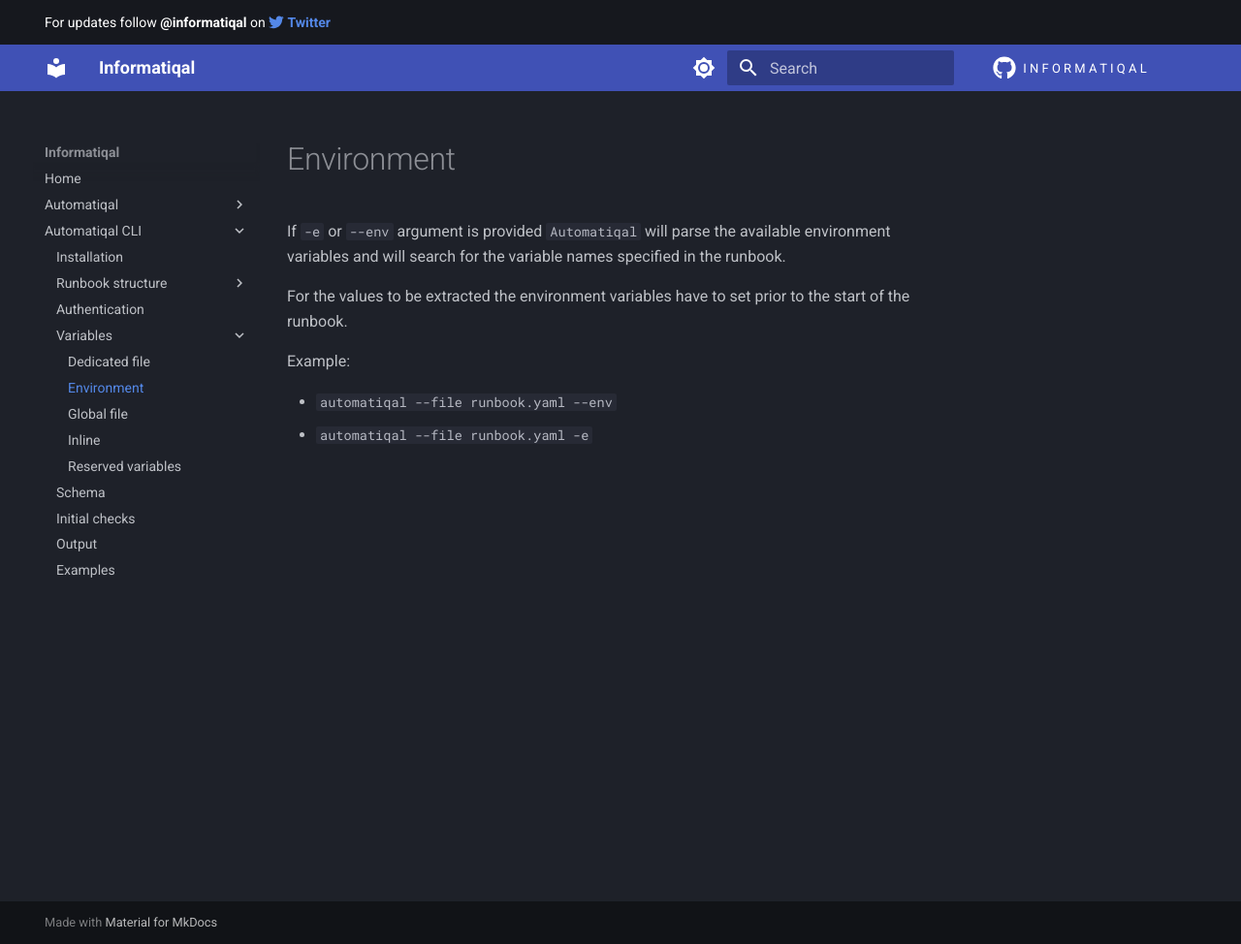
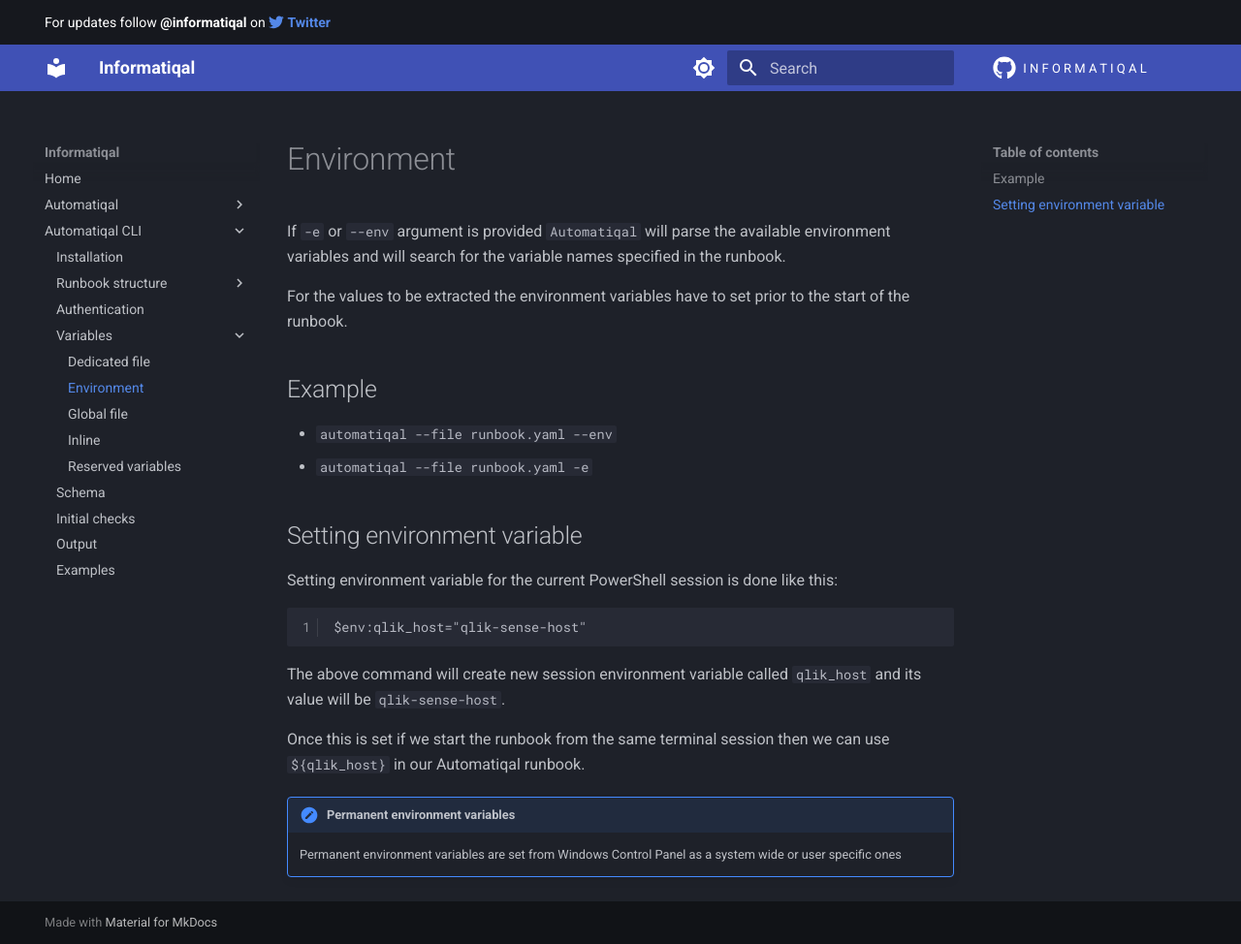
Before and after one commit to Informatiqal/docs, an MkDocs documentation site: the page built from docs/automatiqal-cli/variables/environment.md, in a window 1280 px wide and 974 px high. Shown: the whole window at 97% size. Built offline with MkDocs 1.6.1 and Material for MkDocs 9.7.7, drawn with Linux system fonts in a browser that asks for light colours.

Commit message:
added example of env variable setting; global conf note on structure

````diff
--- a/docs/automatiqal-cli/variables/environment.md
+++ b/docs/automatiqal-cli/variables/environment.md
@@ -4,7 +4,23 @@
 
 For the values to be extracted the environment variables have to set prior to the start of the runbook.
 
-Example:
+## Example
 
 - `automatiqal --file runbook.yaml --env`
 - `automatiqal --file runbook.yaml -e`
+
+## Setting environment variable
+
+Setting environment variable for the current PowerShell session is done like this:
+
+```ps
+$env:qlik_host="qlik-sense-host"
+```
+
+The above command will create new session environment variable called `qlik_host` and its value will be `qlik-sense-host`.
+
+Once this is set if we start the runbook from the same terminal session then we can use `${qlik_host}` in our Automatiqal runbook.
+
+!!! note "Permanent environment variables"
+
+    Permanent environment variables are set from Windows Control Panel as a system wide or user specific ones
````
Also changed, not shown: docs/automatiqal-cli/variables/global.md (+5 -1 lines).
